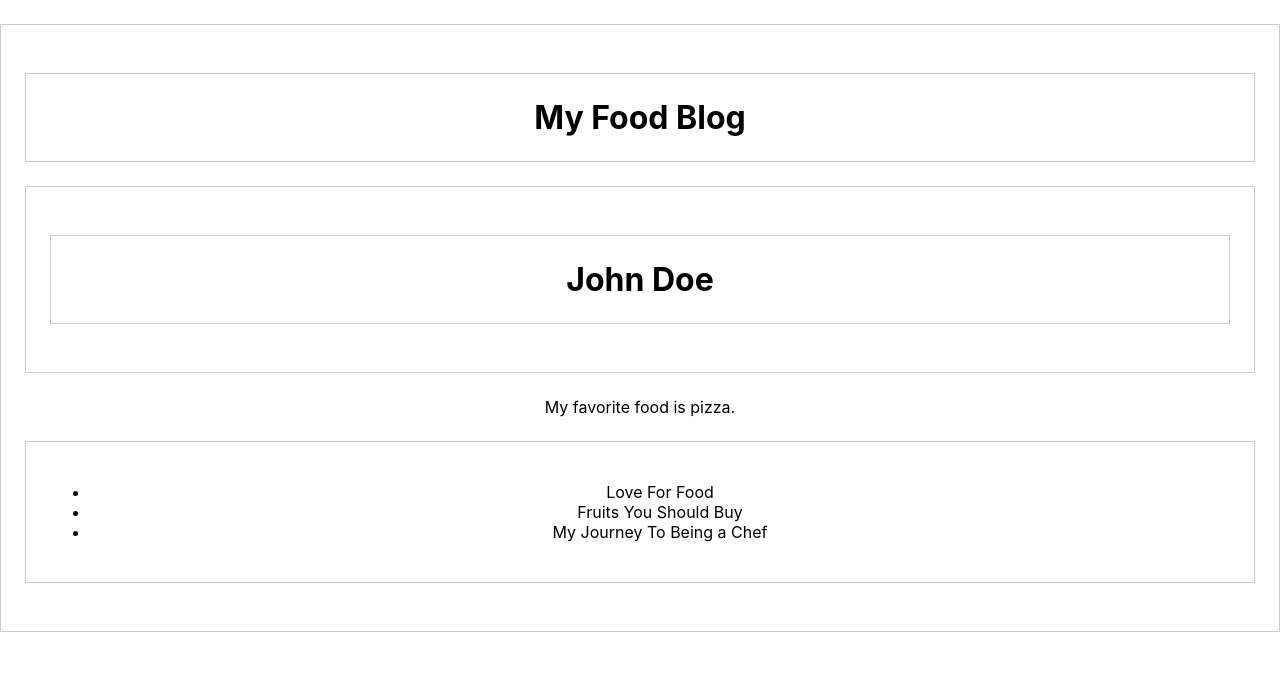
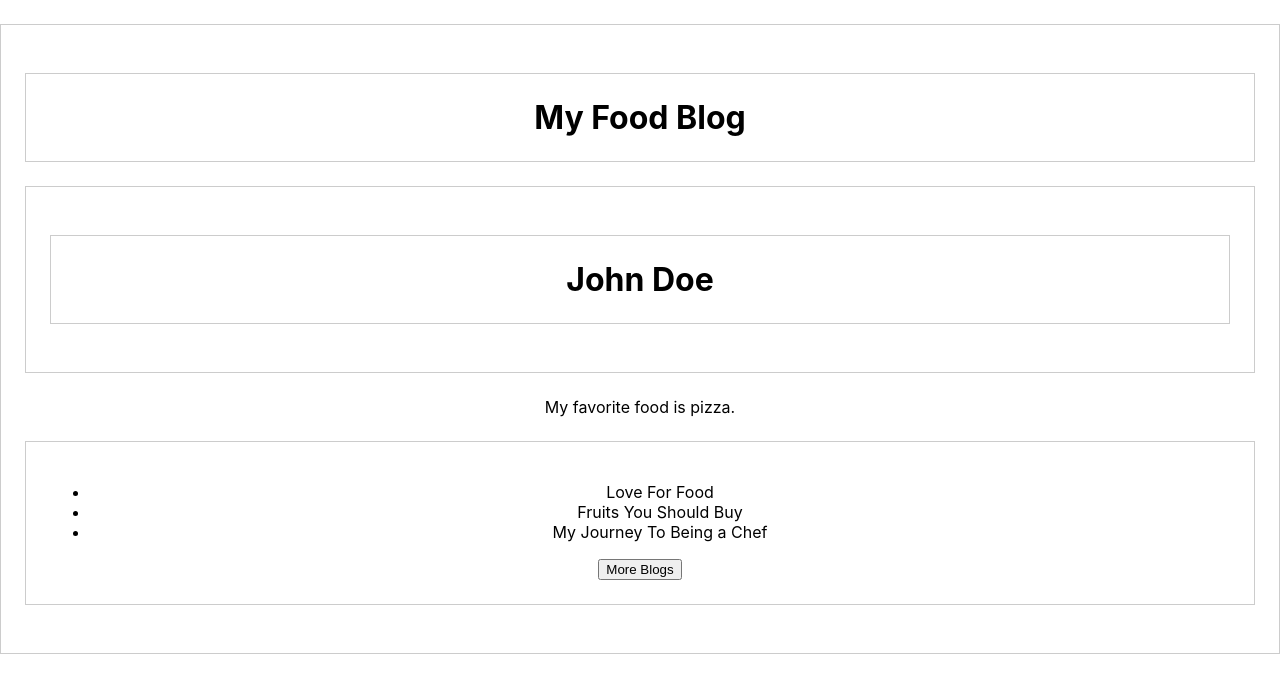
Before and after one commit to Kigen29/React-Fundamentals, a React (Create React App) app: page / in a window 1280 px wide. Shown: the top 692 px of the page. Built offline with nearby package versions, Linux system fonts and the light colour scheme.

Commit message:
feat: add Task 1 - Responding to Events

```diff
--- a/src/components/Foodblog.js
+++ b/src/components/Foodblog.js
@@ -2,6 +2,7 @@ import './Style.css'
 import React from "react";
 import ProfileName from './ProfileName';
 import OtherBlogs from './OtherBlogs';
+
 
 function Foodblog() {
   return (
--- /dev/null
+++ b/src/components/MyButton.js
@@ -0,0 +1,16 @@
+import './Style.css'
+import React from "react";
+
+function MyButton() {
+    function handleClick() {
+      alert('More Blogs Incoming');
+    }
+
+    return (
+      <button onClick={handleClick}>
+        More Blogs
+      </button>
+    );
+  }
+
+export default MyButton;
--- a/src/components/OtherBlogs.js
+++ b/src/components/OtherBlogs.js
@@ -1,3 +1,4 @@
+import MyButton from './MyButton';
 import './Style.css'
 import React from "react";
 
@@ -23,6 +24,7 @@ function OtherBlogs() {
     <div className="item">
 
       <ul>{blogList}</ul>
+      <MyButton />
 
     </div>
 
@@ -31,4 +33,5 @@ function OtherBlogs() {
 
 }
 
+
 export default OtherBlogs;
```
